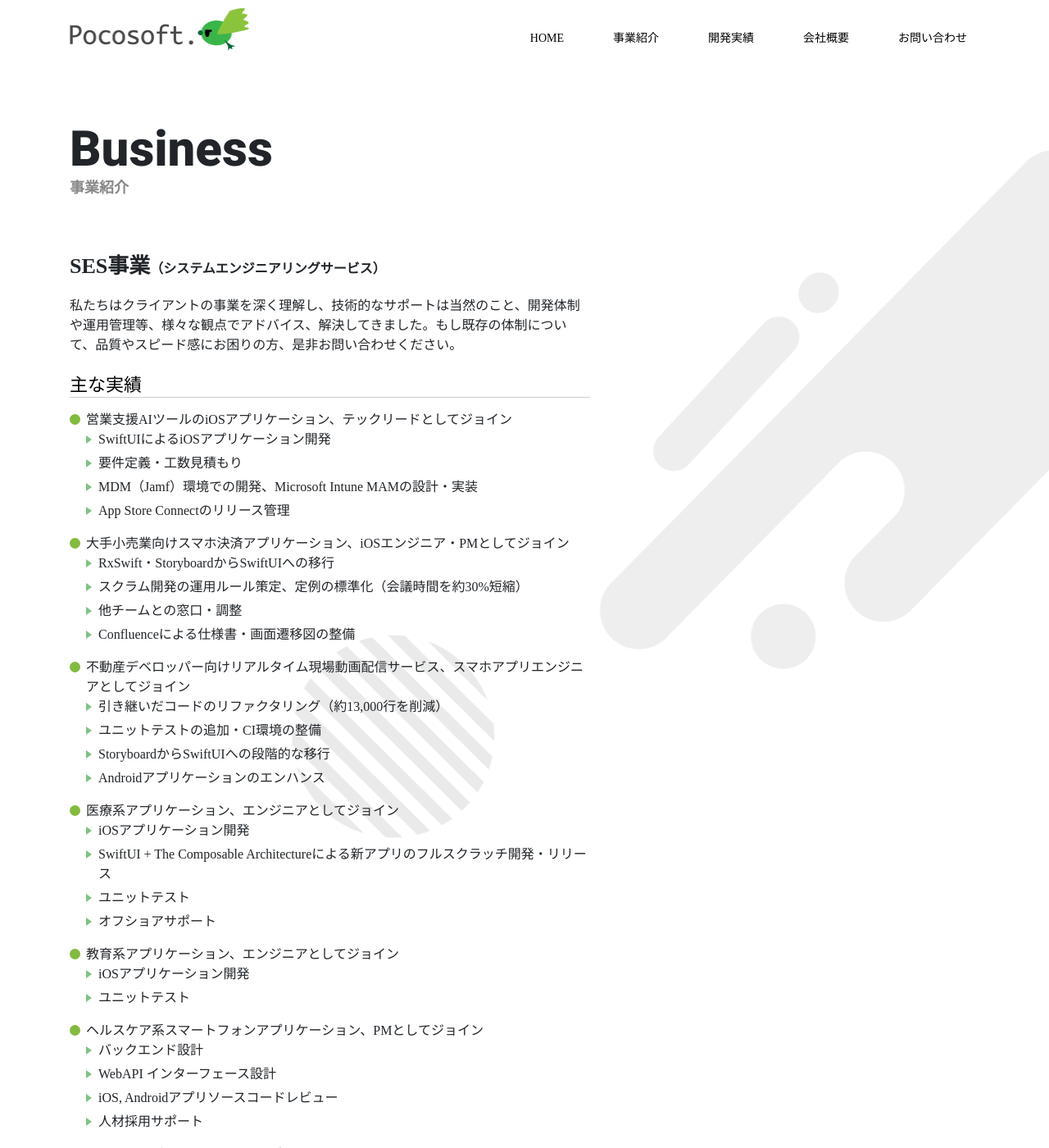
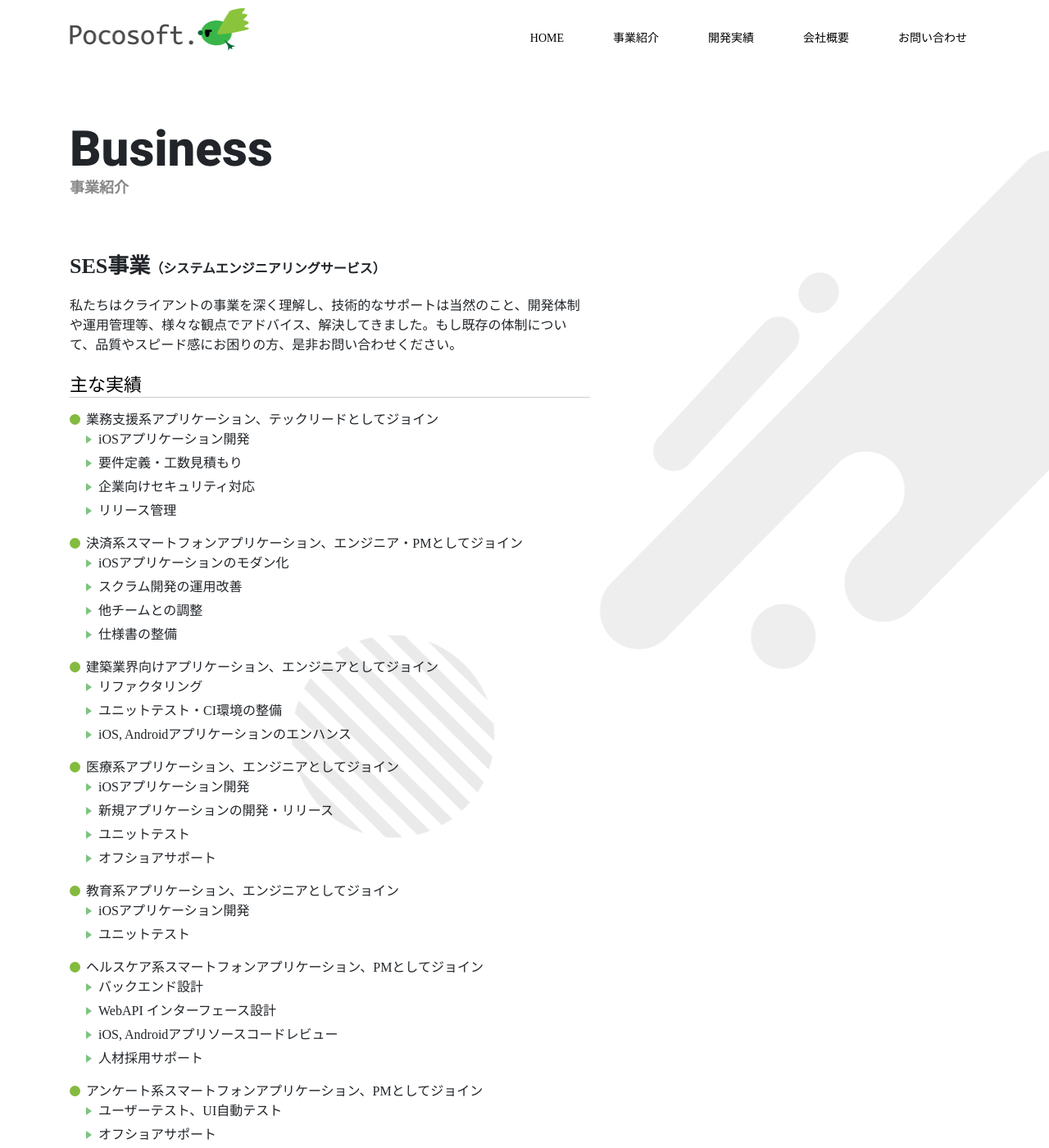
Before and after one commit to pocosoft/pocosoft.github.io, a Jekyll site: the page built from business.md, in a window 1280 px wide and 1400 px high. Shown: the whole window at 82% size. Built offline with Jekyll 4.4.1, drawn with Linux system fonts in a browser that asks for light colours; nearby versions of some CDN libraries.

Commit message:
追加した SES 実績を案件が特定されない書き方にする
業種と役割だけにし、取引先の業態・ツール名・数値を外す。

Co-Authored-By: Claude Opus 5.5 <noreply@anthropic.com>

```diff
--- a/_layouts/business.html
+++ b/_layouts/business.html
@@ -17,34 +17,33 @@
         <p class="mb-4">私たちはクライアントの事業を深く理解し、技術的なサポートは当然のこと、開発体制や運用管理等、様々な観点でアドバイス、解決してきました。もし既存の体制について、品質やスピード感にお困りの方、是非お問い合わせください。</p>
         <h4 style="border-bottom: solid 1px #ccc;">主な実績</h4>
         <ul>
-          <li class="mb-3">営業支援AIツールのiOSアプリケーション、テックリードとしてジョイン
+          <li class="mb-3">業務支援系アプリケーション、テックリードとしてジョイン
             <ul>
-              <li>SwiftUIによるiOSアプリケーション開発</li>
+              <li>iOSアプリケーション開発</li>
               <li>要件定義・工数見積もり</li>
-              <li>MDM（Jamf）環境での開発、Microsoft Intune MAMの設計・実装</li>
-              <li>App Store Connectのリリース管理</li>
+              <li>企業向けセキュリティ対応</li>
+              <li>リリース管理</li>
             </ul>
           </li>
-          <li class="mb-3">大手小売業向けスマホ決済アプリケーション、iOSエンジニア・PMとしてジョイン
+          <li class="mb-3">決済系スマートフォンアプリケーション、エンジニア・PMとしてジョイン
             <ul>
-              <li>RxSwift・StoryboardからSwiftUIへの移行</li>
-              <li>スクラム開発の運用ルール策定、定例の標準化（会議時間を約30%短縮）</li>
-              <li>他チームとの窓口・調整</li>
-              <li>Confluenceによる仕様書・画面遷移図の整備</li>
+              <li>iOSアプリケーションのモダン化</li>
+              <li>スクラム開発の運用改善</li>
+              <li>他チームとの調整</li>
+              <li>仕様書の整備</li>
             </ul>
           </li>
-          <li class="mb-3">不動産デベロッパー向けリアルタイム現場動画配信サービス、スマホアプリエンジニアとしてジョイン
+          <li class="mb-3">建築業界向けアプリケーション、エンジニアとしてジョイン
             <ul>
-              <li>引き継いだコードのリファクタリング（約13,000行を削減）</li>
-              <li>ユニットテストの追加・CI環境の整備</li>
-              <li>StoryboardからSwiftUIへの段階的な移行</li>
-              <li>Androidアプリケーションのエンハンス</li>
+              <li>リファクタリング</li>
+              <li>ユニットテスト・CI環境の整備</li>
+              <li>iOS, Androidアプリケーションのエンハンス</li>
             </ul>
           </li>
           <li class="mb-3">医療系アプリケーション、エンジニアとしてジョイン
             <ul>
               <li>iOSアプリケーション開発</li>
-              <li>SwiftUI + The Composable Architectureによる新アプリのフルスクラッチ開発・リリース</li>
+              <li>新規アプリケーションの開発・リリース</li>
               <li>ユニットテスト</li>
               <li>オフショアサポート</li>
             </ul>
```
